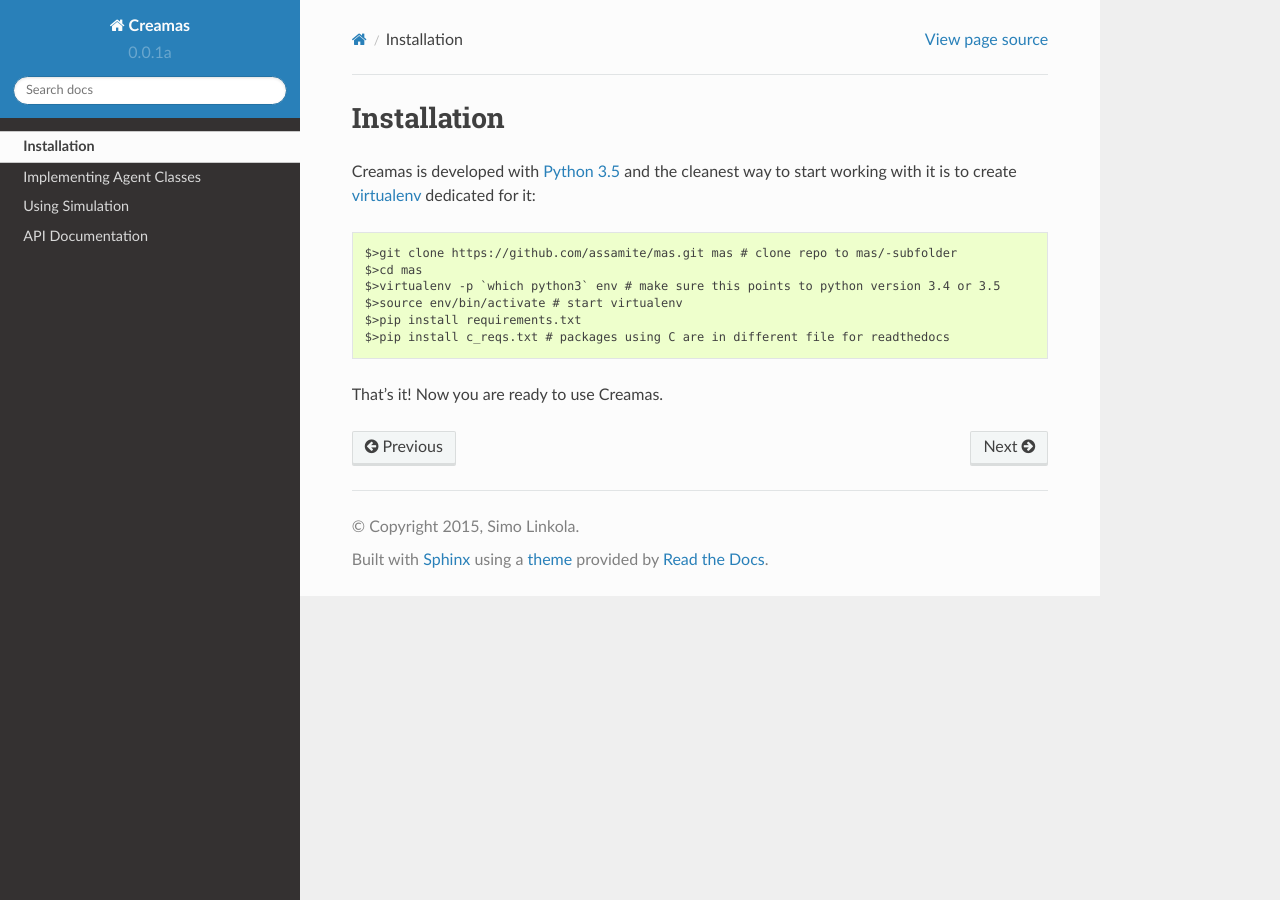
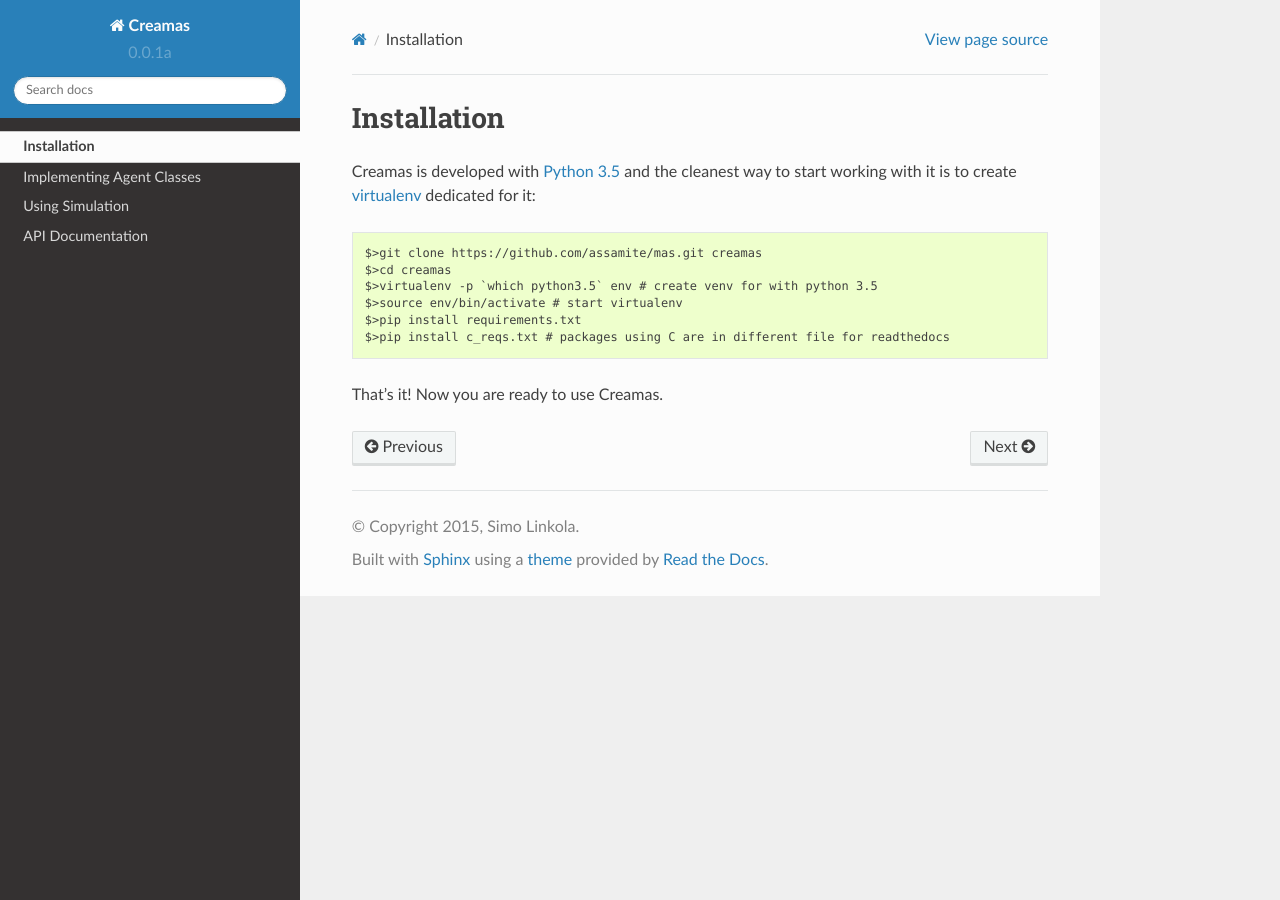
Before and after one commit to assamite/creamas, a Sphinx documentation site: the page built from docs/source/install.rst, in a window 1280 px wide. Built offline with Sphinx 7.4.7 and the Read the Docs theme 2.0.0, drawn with Linux system fonts in a browser that asks for light colours.

```diff
--- a/docs/source/install.rst
+++ b/docs/source/install.rst
@@ -5,9 +5,9 @@ Creamas is developed with `Python 3.5 <https://docs.python.org/3.5/>`_ and the
 cleanest way to start working with it is to create
 `virtualenv <https://virtualenv.readthedocs.org/en/latest/>`_ dedicated for it::
 
-	$>git clone https://github.com/assamite/mas.git mas # clone repo to mas/-subfolder
-	$>cd mas
-	$>virtualenv -p `which python3` env # make sure this points to python version 3.4 or 3.5
+	$>git clone https://github.com/assamite/mas.git creamas
+	$>cd creamas
+	$>virtualenv -p `which python3.5` env # create venv for with python 3.5
 	$>source env/bin/activate # start virtualenv
 	$>pip install requirements.txt
 	$>pip install c_reqs.txt # packages using C are in different file for readthedocs
--- a/setup.py
+++ b/setup.py
@@ -29,7 +29,6 @@ setup(
         'Operating System :: OS Independent',
         'Programming Language :: Python',
         'Programming Language :: Python :: 3',
-        'Programming Language :: Python :: 3.4',
         'Programming Language :: Python :: 3.5',
         'Programming Language :: Python :: 3 :: Only',
         'Topic :: Scientific/Engineering',
```
Also changed, not shown: docs/source/create_sim.rst (+5 -3 lines), 5 other files.
